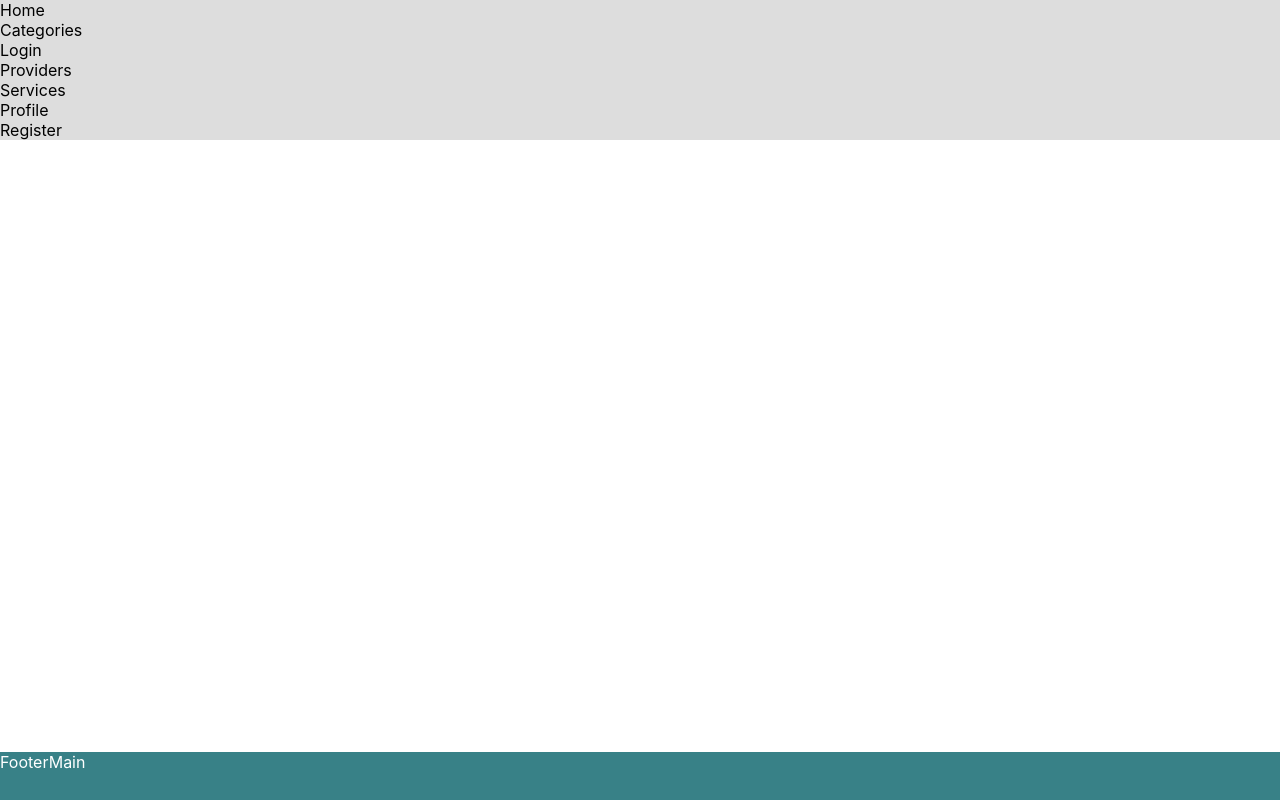
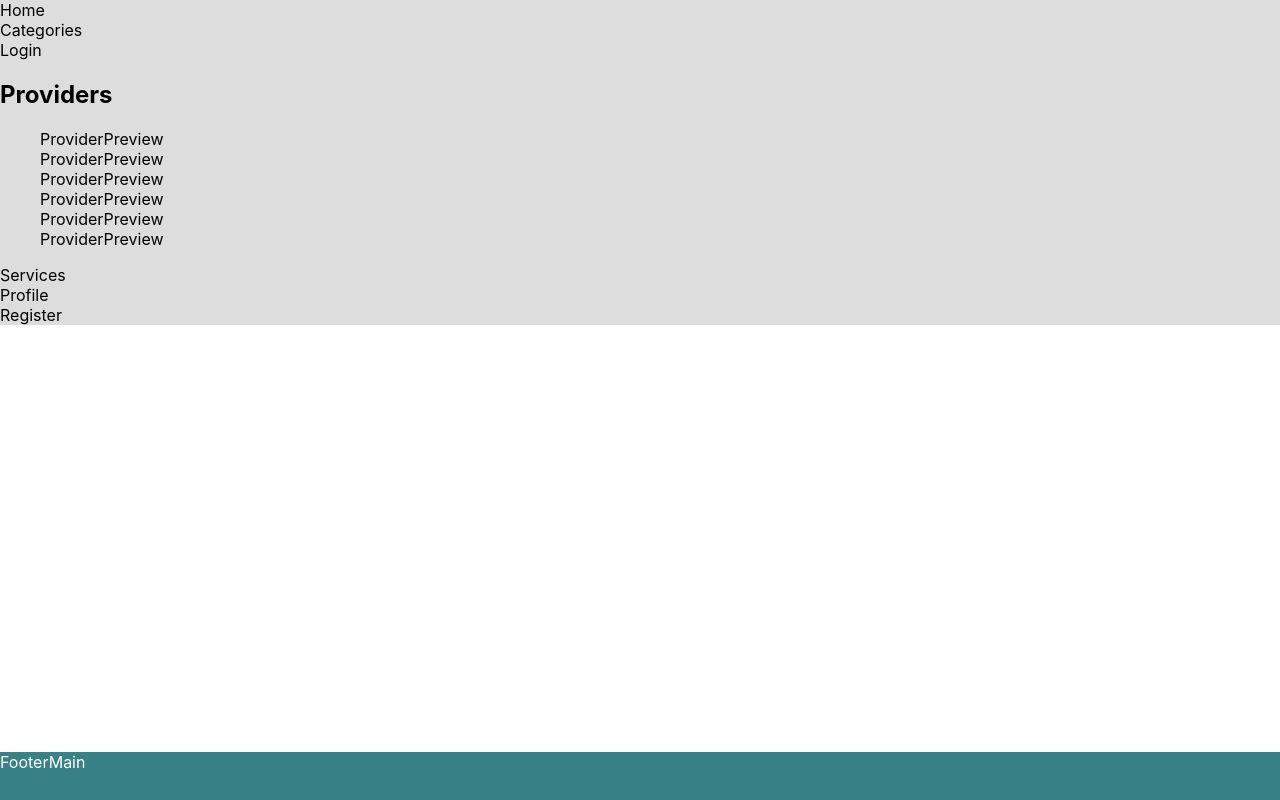
Before and after one commit to repo-dir-servicios/front-end, a React (Create React App) app: page / in a window 1280 px wide. Built offline with nearby package versions, Linux system fonts and the light colour scheme.

Commit message:
crear componentes Provider

```diff
--- /dev/null
+++ b/src/components/Provider/ProviderList/ProviderList.js
@@ -0,0 +1,15 @@
+import React from 'react'
+import ProviderListView from './ProviderListView';
+
+
+
+class ProviderList extends React.Component {
+
+    render() {
+        return <ProviderListView/>
+    }
+
+}
+
+
+export default ProviderList;
--- /dev/null
+++ b/src/components/Provider/ProviderList/ProviderListView.jsx
@@ -0,0 +1,19 @@
+import styled from 'styled-components'
+
+import React from 'react'
+import ProviderPreview from '../ProviderPreview/ProviderPreview';
+
+const ProviderListView = () => (
+
+    <ul>
+        <ProviderPreview/>
+        <ProviderPreview/>
+        <ProviderPreview/>
+        <ProviderPreview/>
+        <ProviderPreview/>
+        <ProviderPreview/>
+    </ul>
+
+)
+
+export default ProviderListView;
--- /dev/null
+++ b/src/components/Provider/ProviderPreview/ProviderPreview.js
@@ -0,0 +1,15 @@
+import React from 'react'
+import ProviderPreviewView from './ProviderPreviewView';
+
+
+
+class ProviderPreview extends React.Component {
+
+    render() {
+        return <ProviderPreviewView/>
+    }
+
+}
+
+
+export default ProviderPreview;
--- /dev/null
+++ b/src/components/Provider/ProviderPreview/ProviderPreviewView.jsx
@@ -0,0 +1,19 @@
+import styled from 'styled-components'
+
+import React from 'react'
+
+const ProviderPreviewSection = styled.section`
+
+
+
+`
+
+const ProviderPreviewView = () => (
+
+    <ProviderPreviewSection className="ProviderPreview">
+        ProviderPreview
+    </ProviderPreviewSection>
+
+)
+
+export default ProviderPreviewView;
--- a/src/components/sections/Providers/ProvidersView.jsx
+++ b/src/components/sections/Providers/ProvidersView.jsx
@@ -1,6 +1,7 @@
 import styled from 'styled-components'
 
 import React from 'react'
+import ProviderList from '../../Provider/ProviderList/ProviderList';
 
 const ProvidersSection = styled.section`
 
@@ -11,7 +12,12 @@ const ProvidersSection = styled.section`
 const ProvidersView = () => (
 
     <ProvidersSection className="Providers">
-        Providers
+        <h1>
+            Providers
+        </h1>
+
+        <ProviderList/>
+
     </ProvidersSection>
 
 )
```
Also changed, not shown: src/components/Provider/ProviderDetail/ProviderDetail.js (added, +15 -0 lines), src/components/Provider/ProviderDetail/ProviderDetailView.jsx (added, +19 -0 lines).
